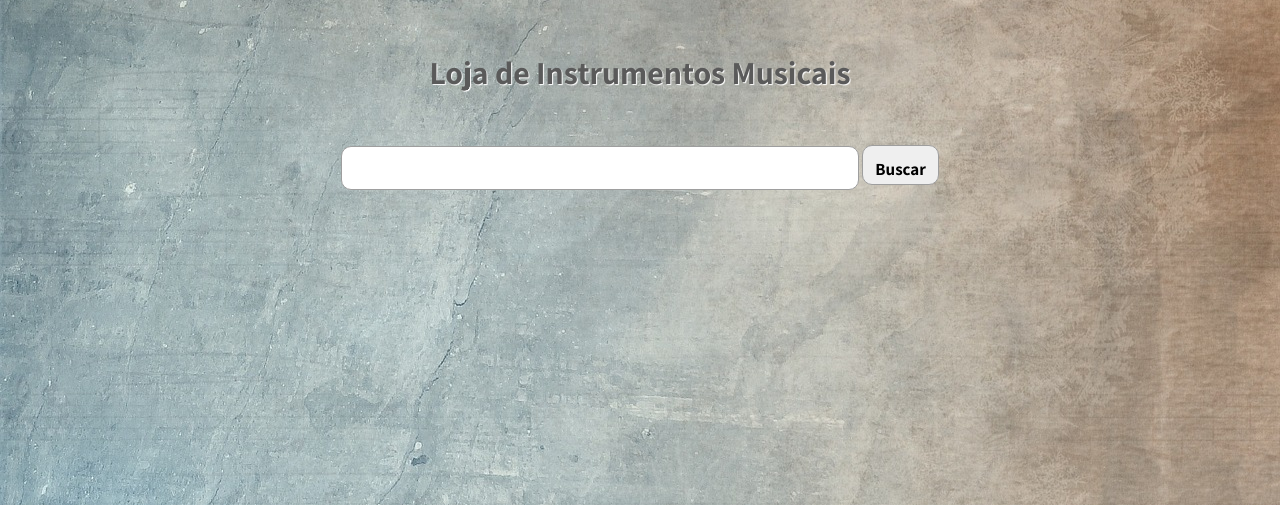
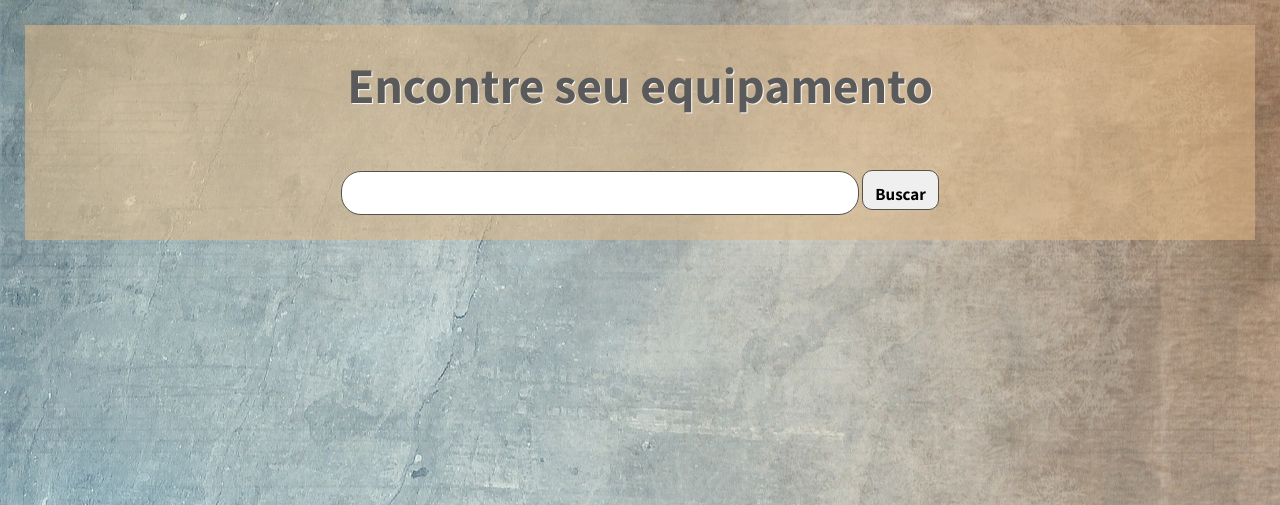
Before and after one commit to j-guerreiro/php-loja, a PHP site: page / in a window 1280 px wide. Shown: the top 505 px of the page. Run offline with PHP 8.4, Linux system fonts and the light colour scheme.

Commit message:
feature - estilizando e organizando marcacao html

```diff
--- a/css/estilo.css
+++ b/css/estilo.css
@@ -4,9 +4,8 @@
   line-height: 1.6;
 }
 
-body {
-  background-color: bisque;
-  background-image: url(assets/fundo.jpg);
+html {
+  background-image: url("../assets/fundo.jpg");
   background-position: center;
 }
 
@@ -21,10 +20,12 @@ h1,h2,h3,h5,h5,h6{
   display: flex;
   justify-content: center;
   flex-flow: column wrap;
+  background-color: rgba(222, 184, 135, 0.548);
 }
 
 .titulo {
   padding: 25px;
+  font-size: 25px;
 }
 
 .titulo-interno {
@@ -38,8 +39,8 @@ h1,h2,h3,h5,h5,h6{
 
 .form-input {
   width: 40vw;
-  border-radius: 10px;
-  border: 0.02px solid rgb(158, 158, 158);
+  border-radius: 20px;
+  border: 0.02px solid rgb(83, 83, 75);
   height: 5vh;
   font-size: 20px;
   text-align: center;
@@ -48,7 +49,7 @@ h1,h2,h3,h5,h5,h6{
 .btn-enviar {
   width: 6vw;
   border-radius: 10px;
-  border: 0.02px solid rgb(158, 158, 158);
+  border: 0.02px solid rgb(83, 83, 75);
   padding: 10px;
   font-weight: bold;
   height: 5vh;
--- a/index.php
+++ b/index.php
@@ -1,5 +1,5 @@
 <!DOCTYPE html>
-<html lang="en">
+<html lang="pt-br">
 <head>
   <meta charset="UTF-8">
   <meta http-equiv="X-UA-Compatible" content="IE=edge">
@@ -8,13 +8,14 @@
   <link href="https://fonts.googleapis.com/css2?family=Assistant:wght@300;400;700&display=swap" rel="stylesheet">
   <link rel="stylesheet" href="css/estilo.css">
   <meta name="viewport" content="width=device-width, initial-scale=1.0">
-  <title>Loja de Equipamentos Musicais</title>
+  <title>Musical Rio</title>
 </head>
 <body>
+  <!-- cabecalho|topo -->
   <header class="cabecalho-principal">
     <!-- formulario de busca -->
     <div class="titulo">
-      <h1 class="titulo-interno">Loja de Instrumentos Musicais</h1>
+      <h1 class="titulo-interno">Encontre seu equipamento</h1>
     </div>
     <div class="form-busca">
       <form class="form-interno" method="POST" action="buscar.php">
@@ -24,8 +25,14 @@
       </form>
     </div>
   </header>
-  <main></main>
-  <footer></footer>
+  <!-- principal -->
+  <main class="secao-principal">
+    <section class="secao-interna"></section>
+  </main>
+  <!-- rodape -->
+  <footer>
+    <div class="footer-interno"></div>
+  </footer>
 
 </body>
 </html>
```
